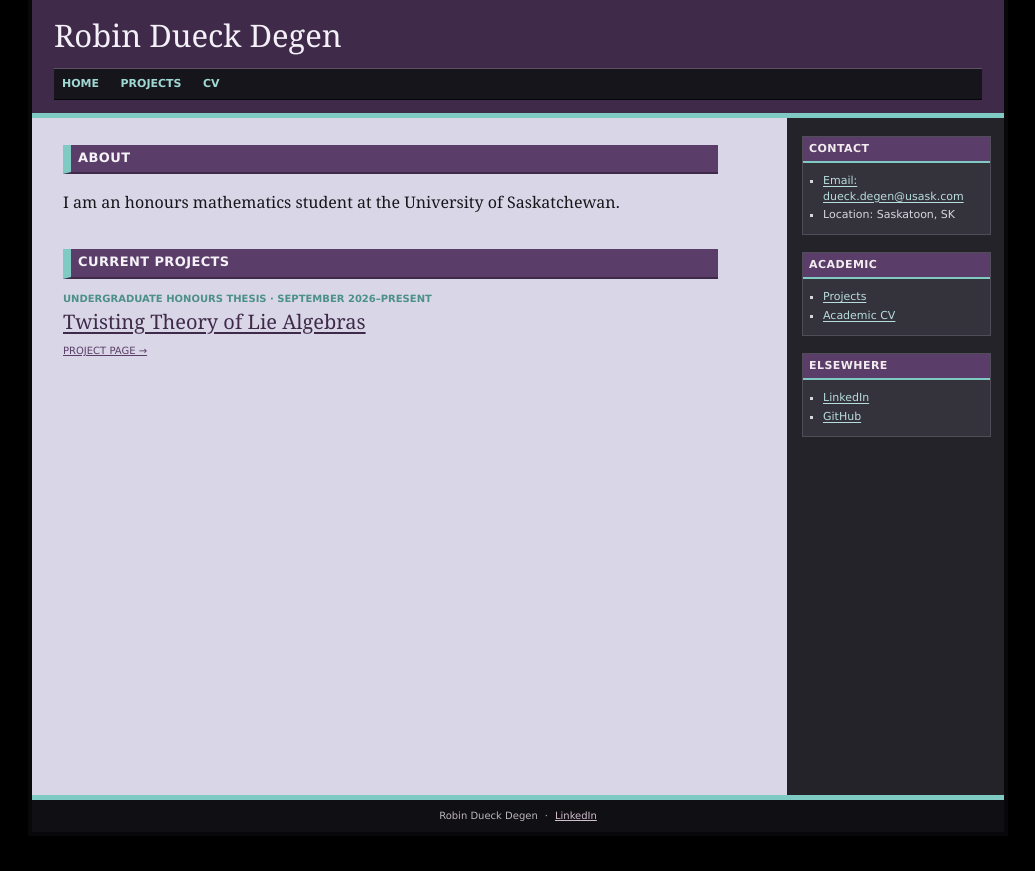
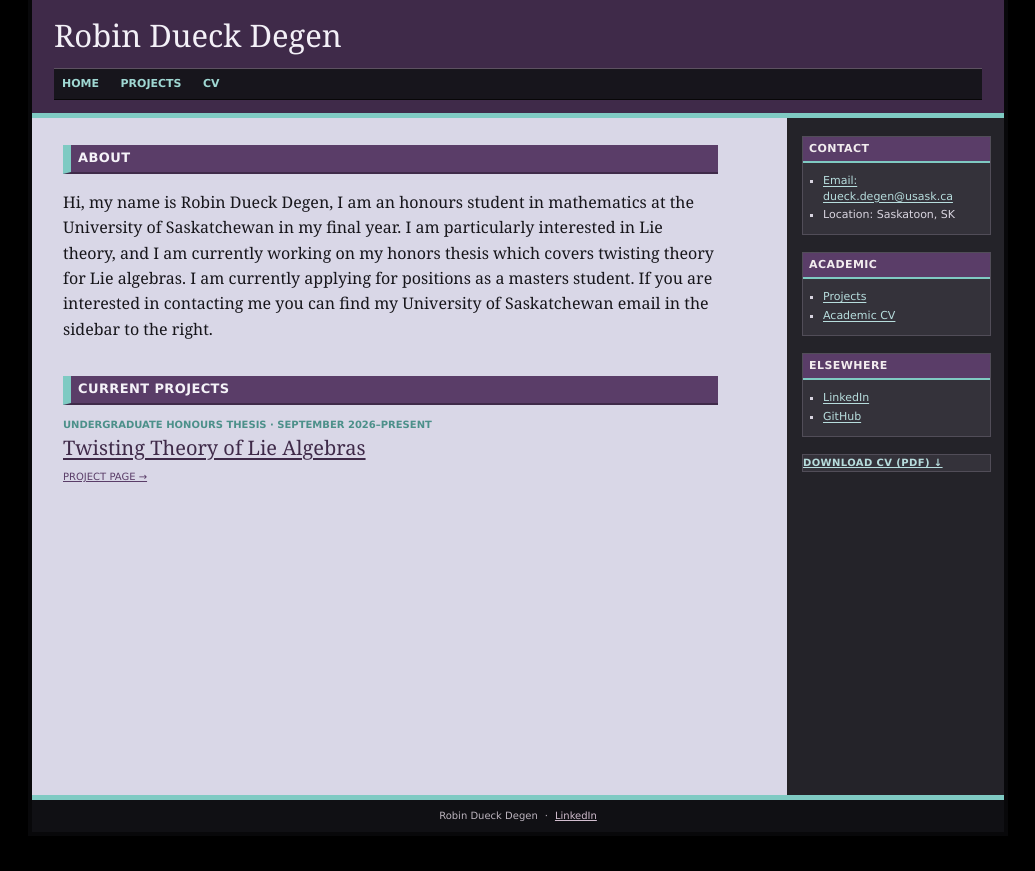
Before and after one commit to 8ts5bgytc8-cyber/robindueckdegen.com, a Jekyll site: the page built from index.html, in a window 1280 px wide. Shown: the top 871 px of the page, without its empty margins (122-1157 px from the left). Built offline with Jekyll 4.4.1, drawn with Linux system fonts in a browser that asks for light colours.

Commit message:
Changed download link placement.

```diff
--- a/_includes/cv-sidebar.html
+++ b/_includes/cv-sidebar.html
@@ -1,4 +1,8 @@
 <aside class="home-sidebar cv-sidebar" aria-label="CV navigation">
+    <section>
+        {% include download.html file="/assets/files/Robin-Dueck-Degen-CV.pdf" label="Download CV (PDF)" %}
+    </section>
+
     <section>
         <h2>Contact</h2>
         <ul class="sidebar-list">
--- a/_includes/home-sidebar.html
+++ b/_includes/home-sidebar.html
@@ -3,7 +3,7 @@
     <h2>Contact</h2>
     <ul class="sidebar-list">
     <li>
-        <a href="mailto:dueck.degen@usask.com">Email: dueck.degen@usask.com</a>
+        <a href="mailto:dueck.degen@usask.ca">Email: dueck.degen@usask.ca</a>
     </li>
     <li>Location: Saskatoon, SK</li>
     </ul>
@@ -16,6 +16,7 @@
       <li><a href="{{ '/cv/' | relative_url }}">Academic CV</a></li>
     </ul>
   </section>
+
 
   <!--<section>
     <h2>Current Projects</h2>
@@ -42,4 +43,9 @@
       <li><a href="https://github.com/Rdueckd">GitHub</a></li>
     </ul>
   </section>
+
+
+  <section>
+      {% include download.html file="/assets/files/Robin-Dueck-Degen-CV.pdf" label="Download CV (PDF)" %}
+</section>
 </aside>
--- a/cv/index.html
+++ b/cv/index.html
@@ -5,10 +5,10 @@ title: CV
 
 <div class="cv">
 
-  <header class="cv-header">
+  <!--<header class="cv-header">
     <h1></h1>
     {% include download.html file="/assets/files/Robin-Dueck-Degen-CV.pdf" label="Download CV (PDF)" %}
-  </header>
+  </header>-->
 
   <section class="cv-section" id="education">
     <h2>Education</h2>
--- a/index.html
+++ b/index.html
@@ -7,7 +7,7 @@ description: Robin Dueck Degen — honours mathematics student at the University
 <section class="home-block" id="about">
   <h2>About</h2>
   <p class="home-intro">
-    I am an honours mathematics student at the University of Saskatchewan.
+    Hi, my name is Robin Dueck Degen, I am an honours student in mathematics at the University of Saskatchewan in my final year. I am particularly interested in Lie theory, and I am currently working on my honors thesis which covers twisting theory for Lie algebras. I am currently applying for positions as a masters student. If you are interested in contacting me you can find my University of Saskatchewan email in the sidebar to the right.
   </p>
 </section>
 
```
Also changed, not shown: projects/twisting-theory-of-lie-algebras.md (line endings or trailing spaces), 2 other files.
